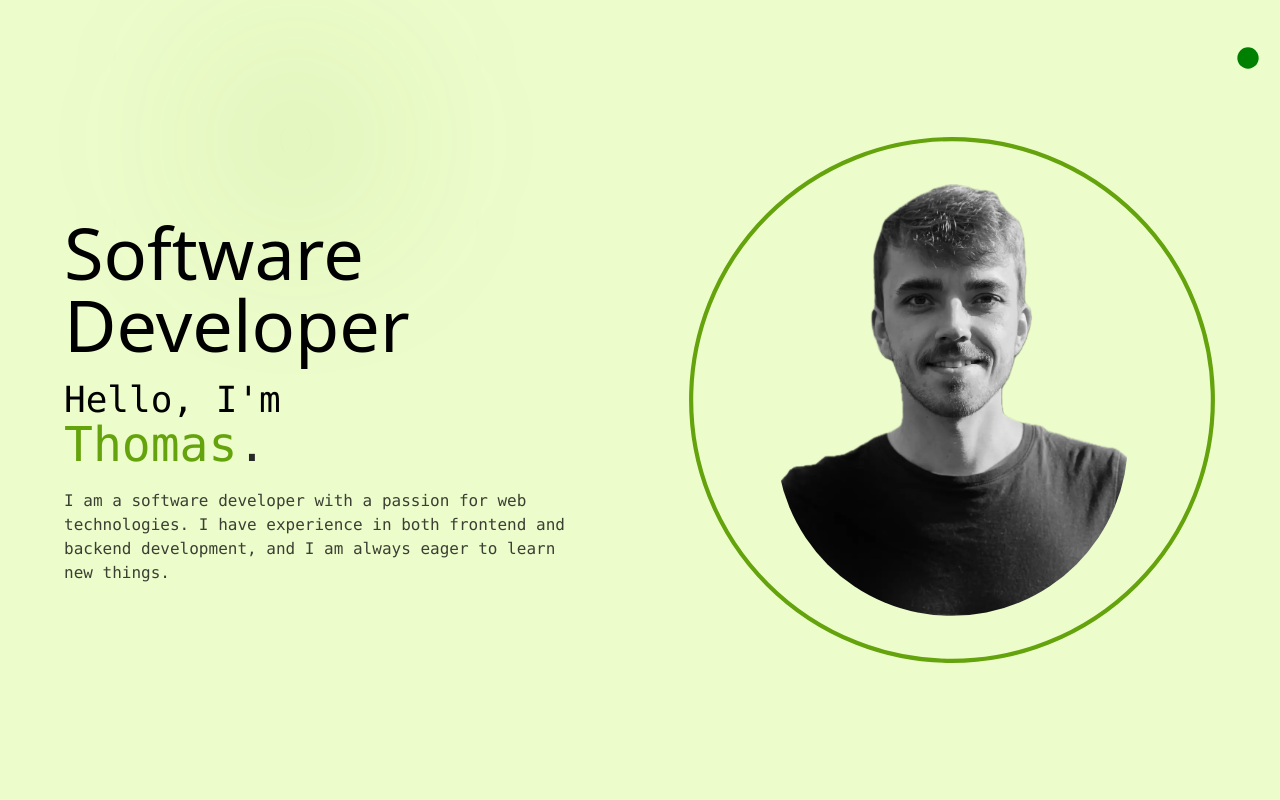
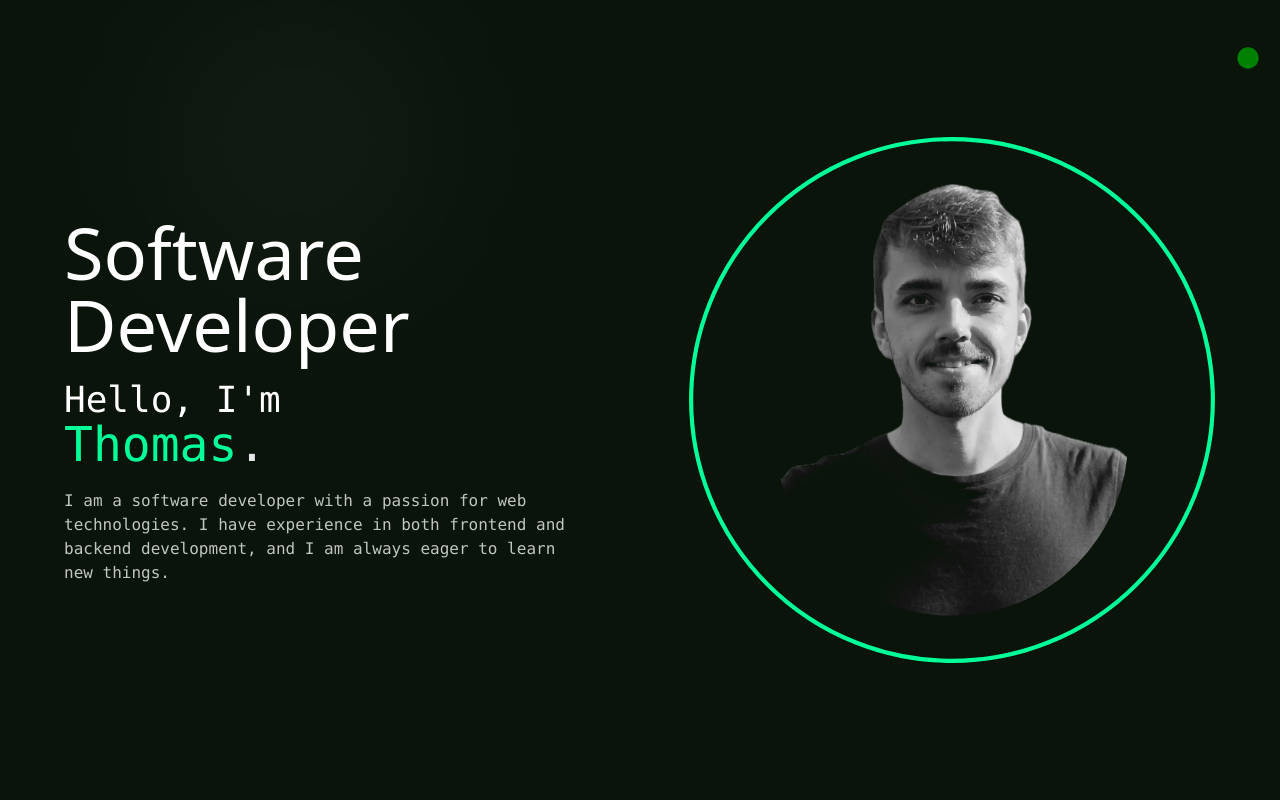
Before and after one commit to tlallinger/astro-portfolio, an Astro site: page / in a window 1280 px wide. Shown: the top 800 px of the page. Built offline with nearby package versions, Linux system fonts and the light colour scheme; Astro itself is replaced by a stand-in of ours; some icons are missing.

Commit message:
default dark, improve accessibility

```diff
--- a/src/components/Photo.astro
+++ b/src/components/Photo.astro
@@ -3,26 +3,17 @@ import Section from "@/components/Section.astro";
 import photoPNG from "@/assets/photo.png?url";
 import photoJP2 from "@/assets/photo.jp2?url";
 import photoWebp from "@/assets/photo.webp?url";
+import { basics } from "@cv";
+
+const { firstname } = basics;
 ---
 
 <Section>
   <div class={`absolute w-full h-full flex items-center justify-center`}>
     <picture class={"w-2/3 rounded-full dark:mix-blend-lighten"}>
-      <source
-        srcset={photoJP2}
-        type="image/jp2"
-        class={"rounded-full dark:mix-blend-lighten"}
-      />
-      <source
-        srcset={photoWebp}
-        type="image/webp"
-        class={"rounded-full dark:mix-blend-lighten"}
-      />
-      <img
-        src={photoPNG}
-        alt="Photo"
-        class={" rounded-full dark:mix-blend-lighten"}
-      />
+      <source srcset={photoJP2} type="image/jp2" class={"rounded-full "} />
+      <source srcset={photoWebp} type="image/webp" class={"rounded-full "} />
+      <img src={photoPNG} alt={firstname} class={" rounded-full "} />
     </picture>
   </div>
 
--- a/src/components/ThemeSwitch.astro
+++ b/src/components/ThemeSwitch.astro
@@ -160,7 +160,7 @@ const colors = ["red", "orange", "green", "blue"];
           clipPath: isDark ? [...clipPath].reverse() : clipPath,
         },
         {
-          duration: 1000,
+          duration: 700,
           easing: "ease-out",
           pseudoElement: isDark
             ? "::view-transition-old(root)"
@@ -186,11 +186,7 @@ const colors = ["red", "orange", "green", "blue"];
   }
 
   // Initialize theme based on user preference or system setting
-  if (
-    localStorage.theme === "dark" ||
-    (!("theme" in localStorage) &&
-      window.matchMedia("(prefers-color-scheme: dark)").matches)
-  ) {
+  if (localStorage.theme !== "light") {
     isDark = true;
     updateTheme();
   }
@@ -201,15 +197,6 @@ const colors = ["red", "orange", "green", "blue"];
     document.body.getAttribute("data-theme")!;
 
   updateDataTheme(storedDataTheme);
-
-  // Listen for changes in system color scheme
-  window
-    .matchMedia("(prefers-color-scheme: dark)")
-    .addEventListener("change", (e) => {
-      console.log(e);
-      isDark = e.matches;
-      updateTheme();
-    });
 </script>
 
 <style is:global>
--- a/src/components/sections/Hero.astro
+++ b/src/components/sections/Hero.astro
@@ -29,6 +29,7 @@ const { firstname, name, label, image, profiles, email } = basics;
             <a
               href={`mailto:${email}`}
               title={`Send email to me`}
+              aria-label="Email"
               target="_blank"
               rel="noopener noreferrer"
             >
@@ -42,6 +43,7 @@ const { firstname, name, label, image, profiles, email } = basics;
               <a
                 href={url}
                 title={`Visit ${name} profile on ${network}`}
+                aria-label={network}
                 target="_blank"
                 rel="noopener noreferrer"
               >
--- a/src/layouts/Layout.astro
+++ b/src/layouts/Layout.astro
@@ -13,7 +13,7 @@ const { image, summary, theme } = CV.basics;
     <title>{title}</title>
     <meta name="description" content={summary} />
     <meta name="viewport" content="width=device-width" />
-    <link rel="icon" href="/avatar.png" />
+    <link rel="icon" href={image} />
     <link rel="preload" as="image" href={image} />
     <meta property="og:type" content="website" />
     <meta property="og:title" content={title} />
```
